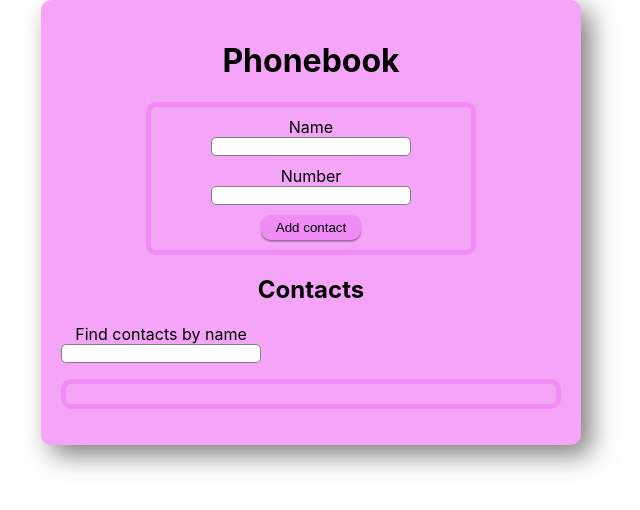
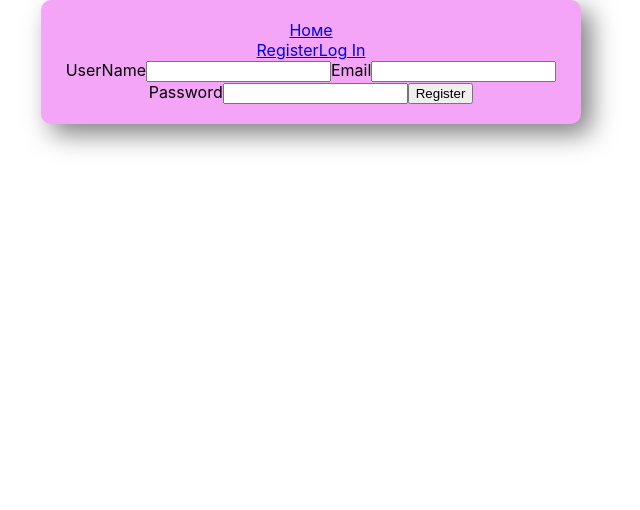
Before and after one commit to NadyaKonzevaya/goit-react-hw-08-phonebook, a React (Create React App) app: page /register in a window 1280 px wide. Shown: the top 510 px of the page, without its empty margins (329-969 px from the left). Built offline with nearby package versions, Linux system fonts and the light colour scheme.

Commit message:
add routing

```diff
--- a/package.json
+++ b/package.json
@@ -13,6 +13,7 @@
     "react": "^18.1.0",
     "react-dom": "^18.1.0",
     "react-redux": "^8.0.5",
+    "react-router-dom": "^6.8.1",
     "react-scripts": "5.0.1",
     "redux": "^4.2.0",
     "redux-persist": "^6.0.0",
--- a/src/components/App.jsx
+++ b/src/components/App.jsx
@@ -1,20 +1,27 @@
 import { useEffect } from "react";
-import PropTypes from "prop-types";
+import { Route, Routes } from "react-router-dom";
+import PropTypes from  "prop-types";
 import PhonebookForm from "./PhonebookForm";
 import ContactList from "./ContactList";
 import Filter from "./Filter";
 import { Container } from "./App.styled";
-import { fetchContacts } from "redux/contacts/operations";
-import { useDispatch, useSelector } from "react-redux";
-import { selectIsLoading, selectError } from "redux/contacts/selectors";
+// import { fetchContacts } from "redux/contacts/operations";
+import { useDispatch } from "react-redux";
+// import { selectIsLoading, selectError } from "redux/contacts/selectors";
 import { useAuth } from "hooks/useAuth";
 import { refreshUser } from "redux/auth/operations";
+import { AppBar } from "./AppBar.js/AppBar";
+import { Home } from "pages/Home";
+import { Login } from "pages/Login";
+import { Register } from "pages/Register";
+import { Contacts } from "pages/Contacts";
+import { SharedLayout } from "./SharedLayout";
 
 export function App() {
   const dispatch = useDispatch();
   const { isRefreshing } = useAuth();
-  const isLoading = useSelector(selectIsLoading);
-  const error = useSelector(selectError);
+  // const isLoading = useSelector(selectIsLoading);
+  // const error = useSelector(selectError);
 
   // useEffect(() => {
   //   dispatch(fetchContacts());
@@ -25,16 +32,28 @@ export function App() {
   }, [dispatch]);
 
 
-     return isRefreshing ? ("Fetching user data...") : (
-    <Container>
-      <h1>Phonebook</h1>
-      <PhonebookForm  />
-      <h2>Contacts</h2>
-      {isLoading && !error && <p>Loading contacts...</p>}
-      {error && <p>{error}</p>}
-      <Filter />
-      <ContactList />
-    </Container>
+  return isRefreshing ? ("Fetching user data...") : (
+    <Routes>
+      <Route path="/" element={<SharedLayout />}>
+        <Route index element={<Home />} />
+        <Route path="login" element={<Login />} />
+        <Route path="register" element={<Register />} />
+        <Route path="contacts" element={<Contacts />} />
+        {/* <Route path="*" element={<NotFound />} /> */}
+        </Route>
+      </Routes>
+
+
+    //    <Container>
+    //      <AppBar />
+    //   <h1>Phonebook</h1>
+    //   <PhonebookForm  />
+    //   <h2>Contacts</h2>
+    //   {/* {isLoading && !error && <p>Loading contacts...</p>}
+    //   {error && <p>{error}</p>} */}
+    //   <Filter />
+    //   <ContactList />
+    // </Container>
     );
 
 };
--- a/src/components/RegisterForm/RegisterForm.js
+++ b/src/components/RegisterForm/RegisterForm.js
@@ -1,23 +1,24 @@
-import { useDispatch } from "react-redux";
-import { register } from "redux/auth/operations";
+import { useDispatch } from 'react-redux';
+import { register } from 'redux/auth/operations';
 
 export const RegisterForm = () => {
   const dispatch = useDispatch();
 
-
   const handleSubmit = e => {
     e.preventDefault();
+    const form = e.currentTarget;
+    console.log(form.elements.email.value);
+    console.log(form.elements.password.value);
     dispatch(
       register({
-                name: e.currentTarget.elements.name.value,
-                email: e.currentTarget.elements.email.value,
-                password: e.currentTarget.elements.password.value,
-            });
-        e.currentTarget.reset();
+        name: form.elements.name.value,
+        email: form.elements.email.value,
+        password: form.elements.password.value,
+      })
     );
+    form.reset();
+  };
 
-
-    }
   return (
     <form onSubmit={handleSubmit} autoComplete="off">
       <label>
@@ -35,4 +36,4 @@ export const RegisterForm = () => {
       <button type="submit">Register</button>
     </form>
   );
-}
+};
--- /dev/null
+++ b/src/components/SharedLayout.js
@@ -0,0 +1,12 @@
+import { AppBar } from './AppBar.js/AppBar';
+import { Outlet } from 'react-router-dom';
+import { Container } from './App.styled';
+
+export const SharedLayout = () => {
+  return (
+    <Container>
+      <AppBar />
+      <Outlet />
+    </Container>
+  );
+};
--- a/src/index.js
+++ b/src/index.js
@@ -4,11 +4,14 @@ import ReactDOM from 'react-dom/client';
 import { App } from 'components/App';
 import './index.css';
 import { store } from 'redux/store';
+import { BrowserRouter } from 'react-router-dom';
 
 ReactDOM.createRoot(document.getElementById('root')).render(
   <React.StrictMode>
     <Provider store={store}>
-      <App />
+      <BrowserRouter>
+        <App />
+      </BrowserRouter>
     </Provider>
   </React.StrictMode>
 );
--- /dev/null
+++ b/src/pages/Contacts.js
@@ -0,0 +1,23 @@
+import { useDispatch, useSelector } from 'react-redux';
+import { useEffect } from 'react';
+import { fetchContacts } from 'redux/contacts/operations';
+import ContactList from 'components/ContactList';
+import { selectError, selectIsLoading } from 'redux/contacts/selectors';
+
+export const Contacts = () => {
+  const dispatch = useDispatch();
+  const isLoading = useSelector(selectIsLoading);
+  const error = useSelector(selectError);
+
+  useEffect(() => {
+    dispatch(fetchContacts());
+  }, [dispatch]);
+
+  return (
+    <div>
+      {isLoading && !error && <p>Loading contacts...</p>}
+      {error && <p>{error}</p>}
+      <ContactList />
+    </div>
+  );
+};
--- /dev/null
+++ b/src/pages/Home.js
@@ -0,0 +1,7 @@
+export const Home = () => {
+  return (
+    <div>
+      <h1>Welcome to Phonebook application</h1>
+    </div>
+  );
+};
--- /dev/null
+++ b/src/pages/Login.js
@@ -0,0 +1,9 @@
+import { LoginForm } from 'components/LoginForm/LoginForm';
+
+export const Login = () => {
+  return (
+    <div>
+      <LoginForm />
+    </div>
+  );
+};
--- /dev/null
+++ b/src/pages/Register.js
@@ -0,0 +1,9 @@
+import { RegisterForm } from 'components/RegisterForm/RegisterForm';
+
+export const Register = () => {
+  return (
+    <div>
+      <RegisterForm />
+    </div>
+  );
+};
--- a/src/redux/auth/operations.js
+++ b/src/redux/auth/operations.js
@@ -1,7 +1,7 @@
 import axios from 'axios';
 import { createAsyncThunk } from '@reduxjs/toolkit';
 
-axios.defaults.baseURL = 'https://connections-api.herokuapp.com/';
+axios.defaults.baseURL = 'https://connections-api.herokuapp.com';
 
 // utility to add JWT to the header:
 
```
Also changed, not shown: 1 other file (tests, documents, lock files or other folders). Lines whose indentation alone changed are shown as unchanged.
